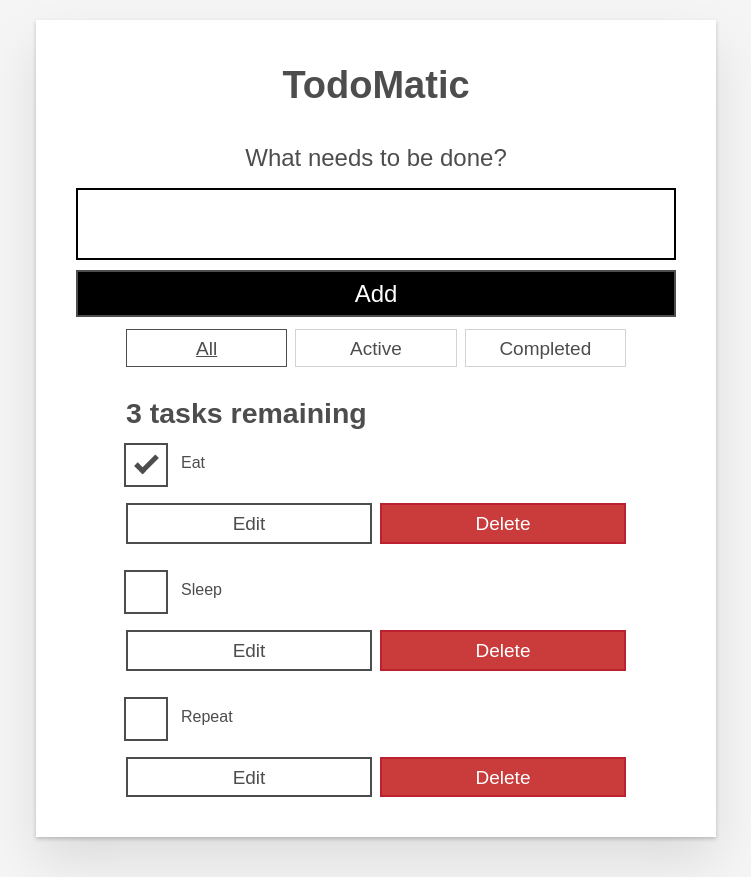
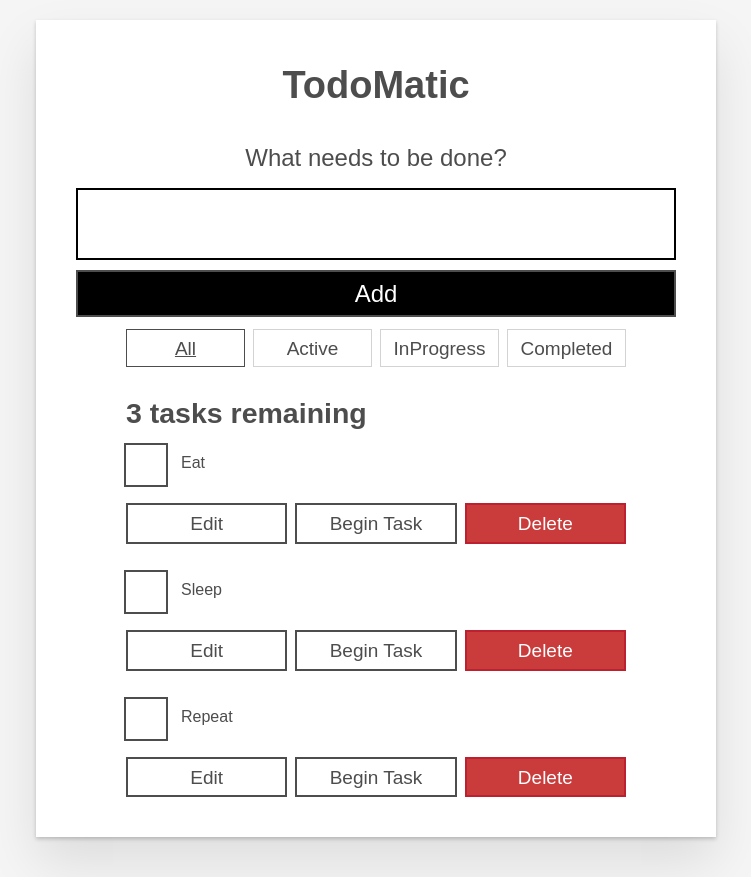
Before and after one commit to catherinefrench/react-to-do, a React (Create React App) app: page / in a window 1280 px wide. Shown: the whole page, without its empty margins (264-1015 px from the left). Built offline with nearby package versions, Linux system fonts and the light colour scheme.

Commit message:
Adds ability to set a task as "inProgress" - midpoint between active and completed

```diff
--- a/public/index.html
+++ b/public/index.html
@@ -24,7 +24,7 @@
       work correctly both with client-side routing and a non-root public URL.
       Learn how to configure a non-root public URL by running `npm run build`.
     -->
-    <title>The Going Skiing To Do List</title>
+    <title>The To Do List App</title>
   </head>
   <body>
     <noscript>You need to enable JavaScript to run this app.</noscript>
--- a/src/App.js
+++ b/src/App.js
@@ -7,6 +7,7 @@ import { nanoid } from "nanoid";
 const FILTER_MAP = {
   All: () => true,
   Active: task => !task.completed,
+  InProgress: task=> task.inProgress,
   Completed: task => task.completed
 };
 
@@ -23,8 +24,10 @@ function App(props) {
         id={task.id}
         name={task.name}
         completed={task.completed}
+        inProgress={task.inProgress}
         key={task.id}
         toggleTaskCompleted={toggleTaskCompleted}
+        toggleTaskInProgress={toggleTaskInProgress}
         deleteTask={deleteTask}
         editTask={editTask}
     />
@@ -38,6 +41,7 @@ function App(props) {
     />
   ));
   function toggleTaskCompleted(id) {
+    // console.log("inside toggleTaskCompleted");
     const updatedTasks = tasks.map(task => {
       // if this task has the same ID as the edited task
       if (id === task.id) {
@@ -47,6 +51,15 @@ function App(props) {
       }
       return task;
     });
+    setTasks(updatedTasks);
+  }
+  function toggleTaskInProgress(id) {
+    const updatedTasks = tasks.map(task => {
+      if (id === task.id) {
+        return {...task, inProgress: !task.inProgress}
+      }
+      return task;
+    })
     setTasks(updatedTasks);
   }
   function addTask(name) {
--- a/src/components/Todo.js
+++ b/src/components/Todo.js
@@ -2,6 +2,7 @@ import React, { useState } from "react";
 
 export default function Todo(props) {
     const [isEditing, setEditing] = useState(false);
+    const [isBeginTask, setBeginTask] = useState(false);
     const [newName, setNewName] = useState('');
     function handleChange(e) {
         setNewName(e.target.value);
@@ -11,6 +12,7 @@ export default function Todo(props) {
         props.editTask(props.id, newName);
         setNewName("");
         setEditing(false);
+        setBeginTask(false);
     }
     const editingTemplate = (
         <form className="stack-small" onSubmit={handleSubmit}>
@@ -54,7 +56,9 @@ export default function Todo(props) {
             <button type="button" className="btn" onClick={() => setEditing(true)}>
                 Edit <span className="visually-hidden">{props.name}</span>
             </button>
-
+            <button type="button" className="btn" onClick={() => props.toggleTaskInProgress(props.id)}>
+            Begin Task <span className="visually-hidden">{props.name}</span>
+            </button>
               <button
                 type="button"
                 className="btn btn__danger"
--- a/src/index.js
+++ b/src/index.js
@@ -5,9 +5,9 @@ import App from './App';
 import reportWebVitals from './reportWebVitals';
 
 const DATA = [
-  { id: "todo-0", name: "Eat", completed: true },
-  { id: "todo-1", name: "Sleep", completed: false },
-  { id: "todo-2", name: "Repeat", completed: false }
+  { id: "todo-0", name: "Eat", completed: false, inProgress: false },
+  { id: "todo-1", name: "Sleep", completed: false, inProgress: false },
+  { id: "todo-2", name: "Repeat", completed: false, inProgress: false }
 ];
 ReactDOM.render(
   <App tasks={DATA}  />,
```
